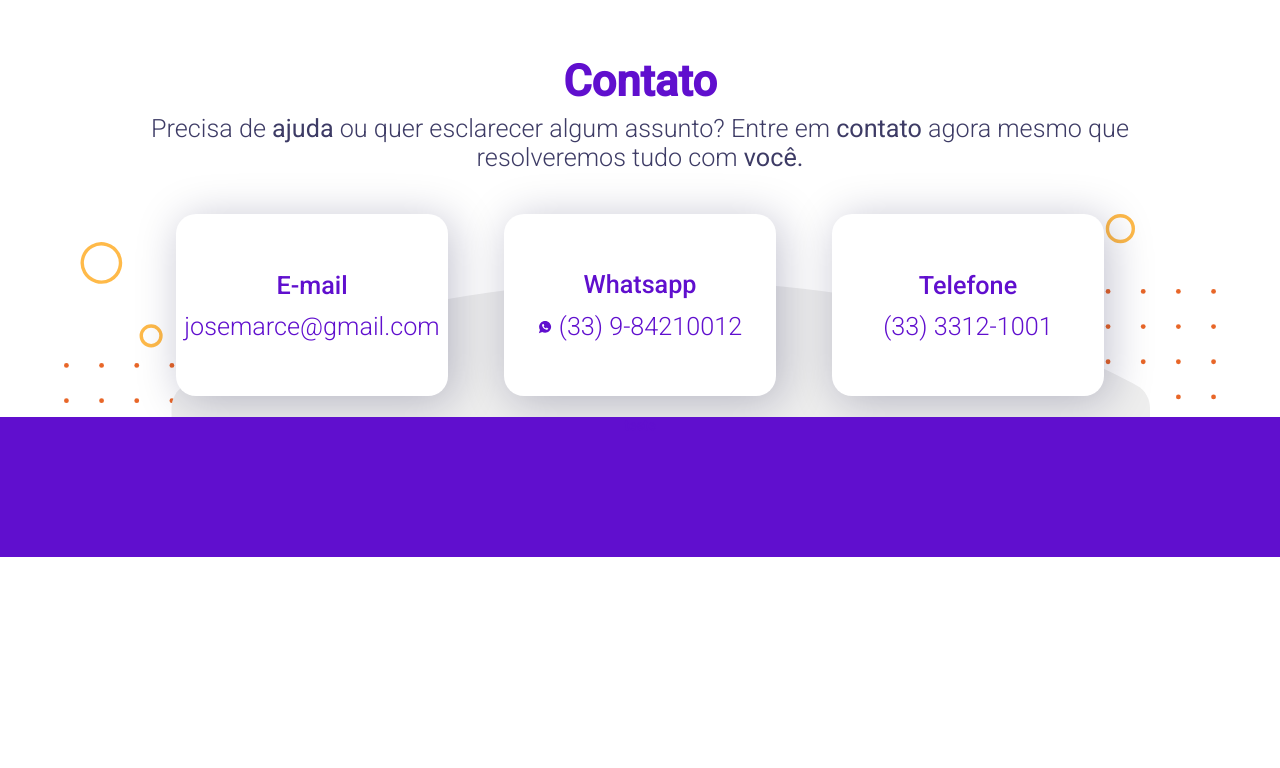
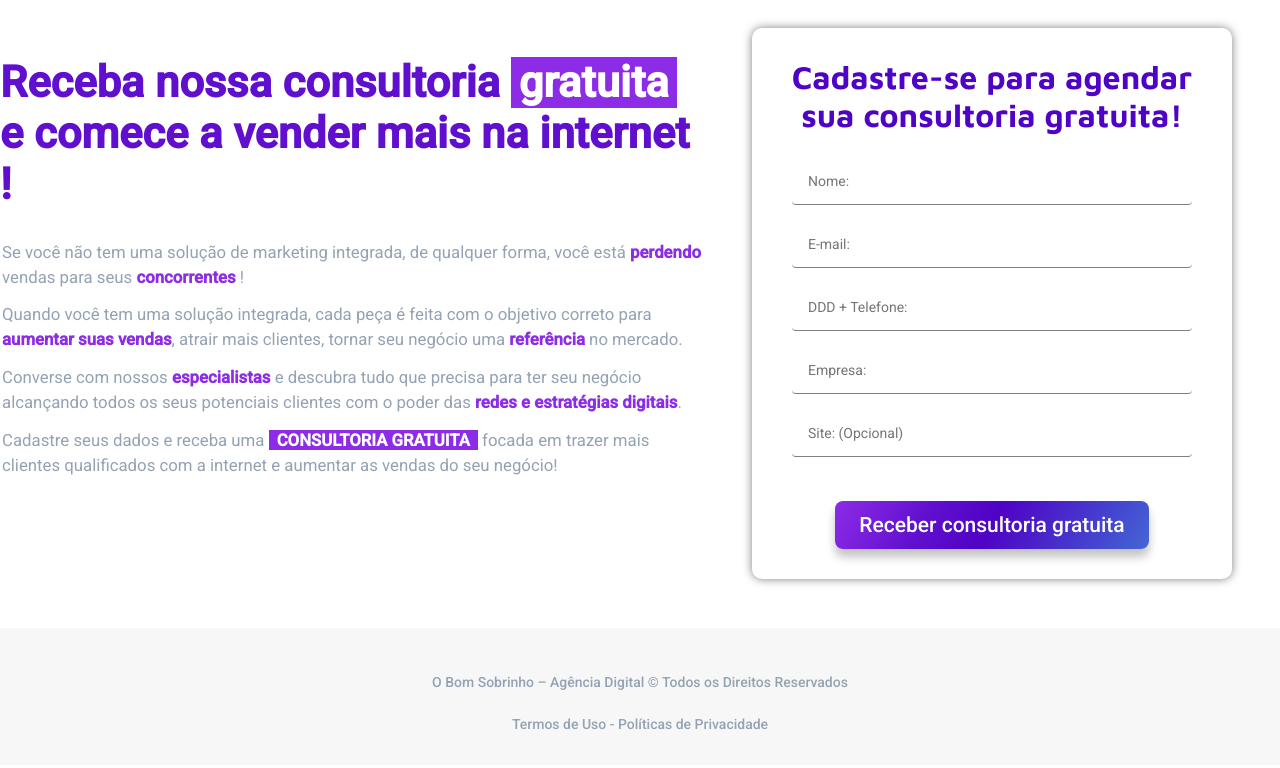
Before and after one commit to franckantonnyt/oBomSobrinho, a Next.js app: page /components/Contact in a window 1280 px wide. Shown: the top 768 px of the page. Built offline with nearby package versions, Linux system fonts and the light colour scheme.

Commit message:
add contact

```diff
--- a/src/constants/contactData.tsx
+++ /dev/null
@@ -1,20 +0,0 @@
-export const contactData = [
-  {
-    id: 0,
-    title: 'E-mail',
-    kind: 'email',
-    content: 'josemarce@gmail.com',
-  },
-  {
-    id: 1,
-    title: 'Whatsapp',
-    kind: 'whatsapp',
-    content: '(33) 9-84210012',
-  },
-  {
-    id: 2,
-    title: 'Telefone',
-    kind: 'phone',
-    content: '(33) 3312-1001',
-  },
-];
--- a/src/constants/menuDataNav.tsx
+++ b/src/constants/menuDataNav.tsx
@@ -1,6 +1,5 @@
 export const MenuData = [
   { title: 'Funcionalidade', link: '/funcionalidade' },
   { title: 'Sistema', link: '/sistema' },
-  { title: 'Parceiros', link: '/parceiros' },
   { title: 'Contato', link: '/contato' },
 ];
--- a/src/pages/components/AvailableSystems/index.tsx
+++ b/src/pages/components/AvailableSystems/index.tsx
@@ -15,7 +15,7 @@ const AvailableSystems = () => {
             <img src="assets/images/marketing-integrado.png" alt="background" />
           </section>
           <section>
-            <h3>CRESCER DO JEITO CERTO</h3>
+            <h3>Crescer do jeito certo</h3>
             <p>
               Com o domínio das redes sociais sobre o comportamento dos usuários da internet o cenário do marketing mudou, ficou mais barato e centenas de milhares de empresas estão anunciando para seus clientes.
             </p>
@@ -31,6 +31,7 @@ const AvailableSystems = () => {
           </section>
         </div>
       </div>
+      <div className={styles.containerBackgroundBottom} />
     </section>
   );
 };
--- a/src/pages/components/Carrousel/index.tsx
+++ b/src/pages/components/Carrousel/index.tsx
@@ -27,7 +27,7 @@ const Carrousel = ({ arrayList }: CarrouselProps) => {
             arrayList.length === positionArray + 1 ? styles.desactiveArrow : ''
           }
           onClick={() =>
-            arrayList.length !== positionArray &&
+            arrayList.length !== positionArray + 1 &&
             setPositionArray(positionArray + 1)
           }
         />
--- a/src/pages/components/Contact/index.tsx
+++ b/src/pages/components/Contact/index.tsx
@@ -1,38 +1,38 @@
-import { IoLogoWhatsapp } from 'react-icons/io';
+import styles from './styles.module.scss';
 
-import { contactData } from '../../../constants/contactData';
-
-import styles from './styles.module.scss';
+import Form from '../Form';
 
 const Contact = () => {
   return (
     <section className={styles.containerContact} id='/contato'>
-      <header>
-        <h1>Contato</h1>
-        <h3>
-          Precisa de <strong>ajuda</strong> ou quer esclarecer algum assunto?
-          Entre em <strong>contato</strong> agora mesmo que resolveremos tudo
-          com <strong>você.</strong>
-        </h3>
-      </header>
-      <div className={styles.bodyContact}>
-        <div className={styles.cardContact}>
-          <ul>
-            {contactData.map(({ id, title, kind, content }) => {
-              return (
-                <li key={id} className={styles.card}>
-                  <h3>{title}</h3>
-                  <div>
-                    {kind === 'whatsapp' && <IoLogoWhatsapp />}
-                    <p>{content}</p>
-                  </div>
-                </li>
-              );
-            })}
-          </ul>
-        </div>
-        <div className={styles.detailsContact}>teste</div>
+      <div className={styles.containerForm}>
+        <section>
+          <header>
+            <h1>Receba nossa consultoria <b>gratuita</b> <br />e comece a vender mais na internet !</h1>
+          </header>
+          <p>
+            Se você não tem uma solução de marketing integrada, de qualquer forma, você está <b>perdendo</b> vendas para seus <b>concorrentes</b> !
+          </p>
+          <p>
+            Quando você tem uma solução integrada, cada peça é feita com o objetivo correto para <b>aumentar suas vendas</b>, atrair mais clientes, tornar seu negócio uma <b>referência</b> no mercado.
+          </p>
+          <p>
+            Converse com nossos <b>especialistas</b> e descubra tudo que precisa para ter seu negócio alcançando todos os seus potenciais clientes com o poder das <b>redes e estratégias digitais</b>.
+          </p>
+          <p>
+            Cadastre seus dados e receba uma <strong>CONSULTORIA GRATUITA</strong> focada em trazer mais clientes qualificados com a internet e aumentar as vendas do seu negócio!
+          </p>
+        </section>
+        <section><Form /></section>
       </div>
+      <footer className={styles.containerFooter}>
+        <p>
+          O Bom Sobrinho – Agência Digital © Todos os Direitos Reservados
+        </p>
+        <p>
+          Termos de Uso - Políticas de Privacidade
+        </p>
+      </footer>
     </section>
   );
 };
--- a/src/pages/components/Contact/styles.module.scss
+++ b/src/pages/components/Contact/styles.module.scss
@@ -1,100 +1,77 @@
 .containerContact {
   width: 100%;
+  padding: 2rem 0 0;
+
+  .containerForm {
+    height: 600px;
     display: flex;
-  text-align: center;
+    align-items: center;
+    justify-content: center;
+    padding: 0 calc(100% - 1400px) 0;
+
+    section:nth-child(1) {
+      width: 55%;
+    }
+
+    section:nth-child(2) {
+      width: 45%;
+    }
+
+    section {
+      height: 100%;
+      display: flex;
       align-items: center;
       flex-direction: column;
       justify-content: flex-start;
 
       header {
-    padding: 4rem 0 3rem;
+        padding: 2.1rem 0;
+
         h1 {
           font-family: Roboto;
           font-style: normal;
           font-weight: bold;
           font-size: 3.1rem;
-    }
 
-    h3 {
-      max-width: 73rem;
-      padding-top: 0.5rem;
-      font-size: 1.8rem;
-      font-style: normal;
-      font-weight: lighter;
-
-      strong {
-        font-weight: normal;
+          b {
+            padding: 0 8px;
+            color: var(--white);
+            background-color: var(--primary-color);
           }
         }
       }
 
-  .bodyContact {
-    width: 100%;
-    display: flex;
-    align-items: center;
-    flex-direction: column;
-    justify-content: flex-start;
-    background: url('../../../../public//assets/background_contact.svg');
-    background-repeat: no-repeat;
-    background-size: 90%;
-    background-position: 50% 0%;
+      p {
+        max-width: 700px;
+        font-size: 1.2rem;
+        font-style: normal;
+        font-weight: normal;
+        margin-bottom: 0.9rem;
+        color: var(--gray-color);
 
-    .cardContact {
-      width: 100%;
-      display: flex;
-      padding-bottom: 1.5rem;
-      justify-content: center;
-
-      ul {
-        width: 85%;
-        display: flex;
-        align-items: center;
-        justify-content: center;
-
-        .card {
-          width: 25%;
-          height: 13rem;
-          margin: 0 2rem;
-          display: flex;
-          align-items: center;
-          flex-direction: column;
-          justify-content: center;
-          border-radius: 20px;
-          background: var(--white);
-          box-shadow: 5px 5px 44px rgba(12, 10, 62, 0.25);
-
-          h3 {
-            font-family: Roboto;
-            font-weight: 500;
-            font-size: 1.8rem;
-            text-align: center;
-            font-style: normal;
-            padding-bottom: 1rem;
-            color: var(--secondary-color);
+        b {
+          color: var(--primary-color);
         }
 
-          div {
-            display: flex;
-            align-items: center;
-            svg {
-              height: 2rem;
-              margin-right: 0.5rem;
-            }
-            p {
-              font-family: Roboto;
-              font-weight: 300;
-              font-size: 1.8rem;
-              color: var(--secondary-color);
-            }
+        strong {
+          padding: 0 8px;
+          color: var(--white);
+          background-color: var(--primary-color);
         }
       }
     }
   }
 
-    .detailsContact {
+  .containerFooter {
     width: 100%;
-      height: 10rem;
-      background-color: var(--secondary-color);
+    padding: 3rem 0 .8rem;
+    text-align: center;
+    background-color: #f7f7f7;
+
+    p {
+      font-size: 1rem;
+      margin-bottom: 1.2rem;
+      color: var(--gray-color);
     }
   }
 }
--- a/src/pages/components/Form/styles.module.scss
+++ b/src/pages/components/Form/styles.module.scss
@@ -1,5 +1,6 @@
 .form {
     display: flex;
+    max-width: 500px;
     align-items: center;
     flex-direction: column;
 
--- a/src/pages/components/Functionalities/styles.module.scss
+++ b/src/pages/components/Functionalities/styles.module.scss
@@ -11,6 +11,8 @@
       font-style: normal;
       font-weight: bold;
       font-size: 3rem;
+
+      padding-bottom: .5rem;
 
       b {
         padding: 0 8px;
@@ -33,7 +35,7 @@
 
   li {
     width: 32%;
-    height: 40rem;
+    height: 32rem;
     display: flex;
     margin: 0 2rem;
     align-items: center;
--- a/src/pages/components/Header/styles.module.scss
+++ b/src/pages/components/Header/styles.module.scss
@@ -21,7 +21,7 @@
       @media (min-width: 769px) {
         width: 100%;
         display: block;
-        max-width: 500px;
+        max-width: 400px;
         visibility: visible;
         ul {
           display: flex;
--- a/src/pages/index.tsx
+++ b/src/pages/index.tsx
@@ -24,7 +24,6 @@ const Home = () => {
       <StartPage />
       <Functionalities />
       <AvailableSystems />
-      <PartnersCompanies />
       <Contact />
     </div>
   );
```
Also changed, not shown: src/constants/carrouselData.tsx (+0 -33 lines), src/pages/components/AvailableSystems/styles.module.scss (+15 -2 lines), public/assets/background_waves_bottom.svg (added). Lines whose indentation alone changed are shown as unchanged.
